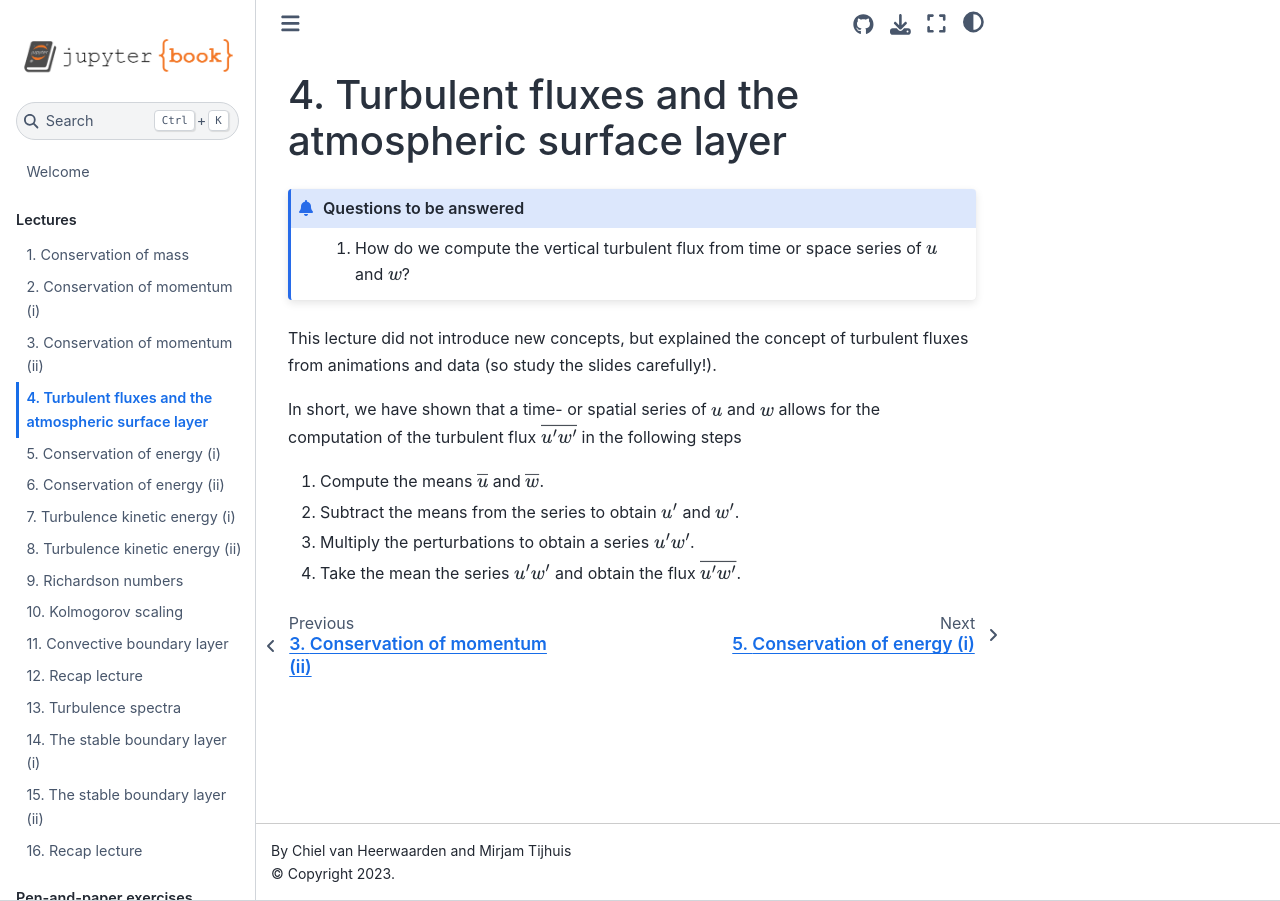
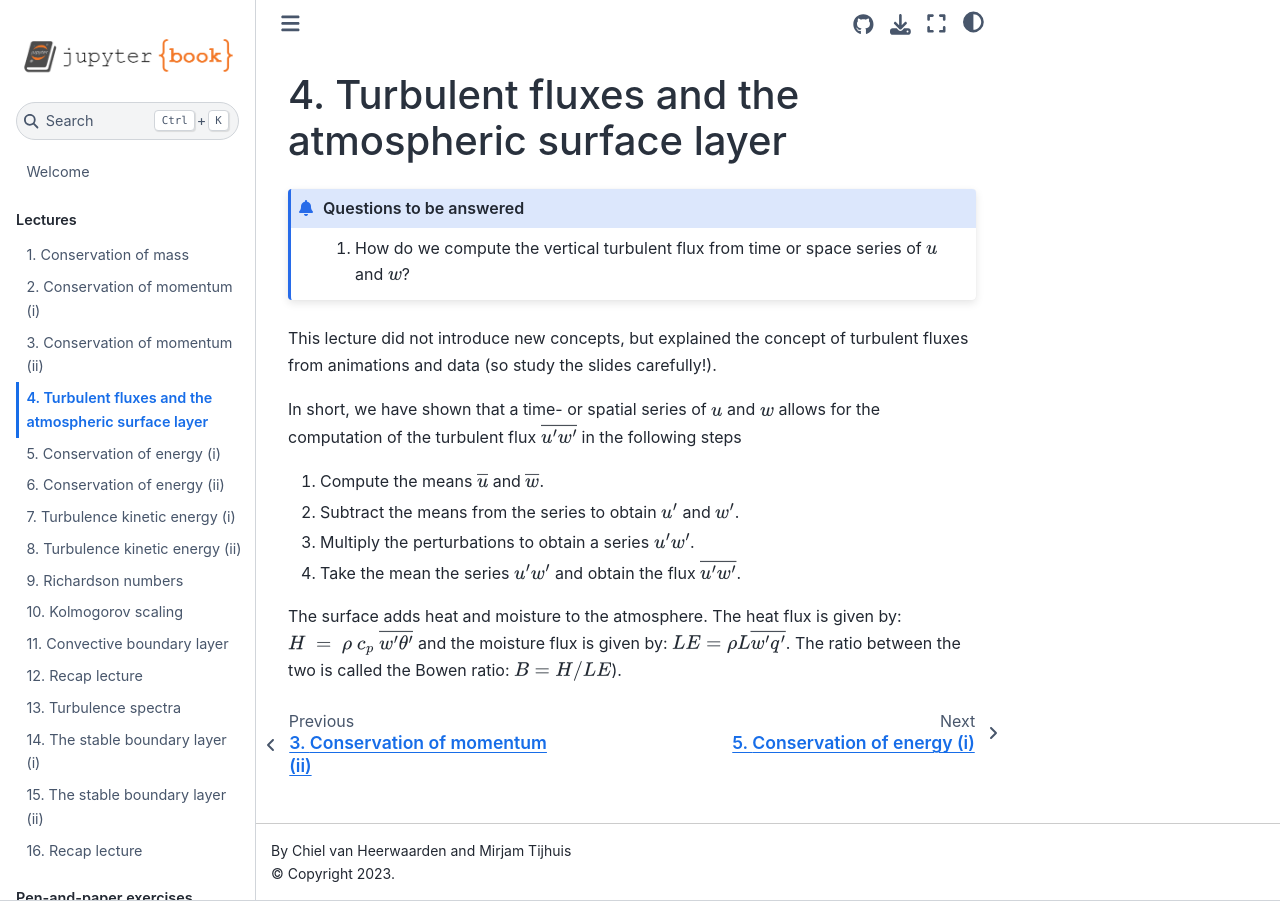
Before and after one commit to boundary-layer-meteo/boundary-layer-meteo.github.io, a Jupyter Book: the page built from lectures/4_turbulent_fluxes.md, in a window 1280 px wide. Built offline with Jupyter Book 1.0.4 settings and Sphinx 7.4.7 and the Sphinx Book theme 1.1.4, drawn with Linux system fonts in a browser that asks for light colours.

Commit message:
Add surface flux definitions
Added definitions for heat and moisture fluxes along with the Bowen ratio.

```diff
--- a/lectures/4_turbulent_fluxes.md
+++ b/lectures/4_turbulent_fluxes.md
@@ -12,3 +12,5 @@ In short, we have shown that a time- or spatial series of $u$ and $w$ allows for
 1. Subtract the means from the series to obtain $u^\prime$ and $w^\prime$.
 1. Multiply the perturbations to obtain a series $u^\prime w^\prime$.
 1. Take the mean the series $u^\prime w^\prime$ and obtain the flux $\overline{u^\prime w^\prime}$.
+
+The surface adds heat and moisture to the atmosphere. The heat flux is given by: $H\ =\ \rho\ c_p\ \overline{w'\theta'}$ and the moisture flux is given by: $LE = \rho L \overline{w'q'}$. The ratio between the two is called the Bowen ratio: $B = H / LE$).
```
